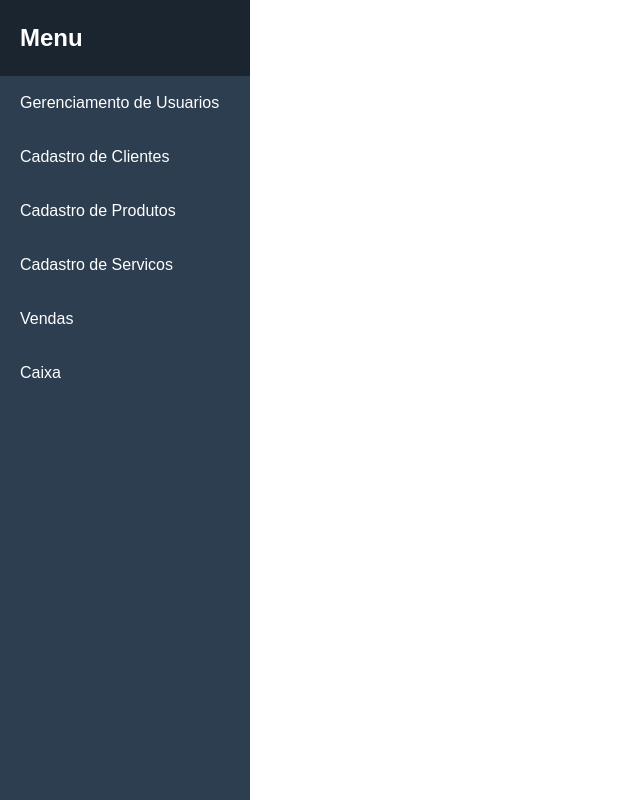
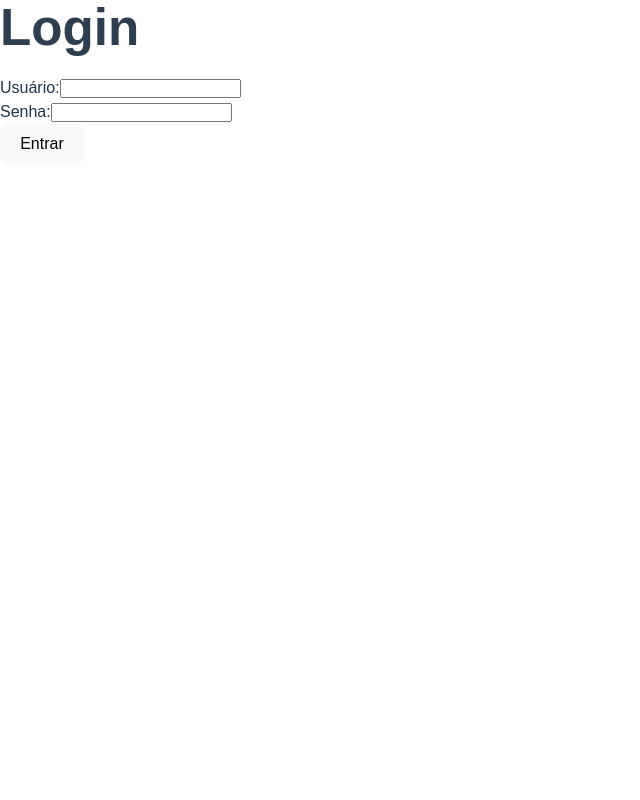
Before and after one commit to CleanoJr/pw3_front, a React (Vite) app in the folder crud/: page / in a window 1280 px wide. Shown: the whole page, without its empty margins (0-640 px from the left). Built offline with nearby package versions, Linux system fonts and the light colour scheme.

Commit message:
Subidno integração Front/back
Subidno integração Front/back do cliente.

```diff
--- a/crud/src/App.jsx
+++ b/crud/src/App.jsx
@@ -3,9 +3,11 @@ import './App.css'
 import Sidebar from './components/Sidebar'
 import Clientes from './pages/Clientes'
 import Produtos from './pages/Produtos'
+import Login from './components/Login'
 
 function App() {
   const [currentPage, setCurrentPage] = useState('home')
+  const [userLogged, setUserLogged] = useState(false)
 
   const renderPage=()=>{
     console.log("rebderuzad"+currentPage)
@@ -19,11 +21,21 @@ function App() {
 
   return (
     <>
+
      <div className='app'>
+      {!userLogged ? (<>
+
+       <Login setUserLogger={setUserLogged}></Login>
+
+      </>) : (<>
+
       <Sidebar setCurrentPage={setCurrentPage}></Sidebar>
         <div className="main-content">
         {renderPage()}
       </div>
+
+
+      </>)}
 
      </div>
 
--- /dev/null
+++ b/crud/src/components/Login.jsx
@@ -0,0 +1,59 @@
+import axios from "axios";
+import React, { useState }  from "react";
+import api from "../api/axiosConfig"; // Importando a configuração do axios
+const Login = ({ setUserLogger }) => {
+
+    const [user,setUser]= useState("");
+    const [password,setPassword]= useState("");
+
+    return(
+        <div className="login-page">
+            <h1>Login</h1>
+            <form onSubmit={(e) => e.preventDefault()}>
+                <div className="form-group">
+                    <label htmlFor="username">Usuário:</label>
+                    <input type="text" id="username" name="username" onChange={(e)=>{
+                        setUser(e.target.value);
+                    }} required />
+                </div>
+                <div className="form-group">
+                    <label htmlFor="password">Senha:</label>
+                    <input type="password" id="password" name="password" required  onChange={(e)=>{
+                        setPassword(e.target.value);
+                    }}/>
+                </div>
+                <button type="submit" onClick={ (e)=>{
+
+                    e.preventDefault();
+                    if(user === "" || password === ""){
+                        alert("Preencha todos os campos!");
+                        return;
+                    }
+
+                    const data = {
+                        user: user,
+                        password: password
+                    }
+
+                    api.post("/login", data).then((rest)=>{
+                        localStorage.setItem("authToken", rest.data.token);
+                        setUserLogger(true);
+                    }).catch((res)=>{
+
+
+                        console.log("dEU RUIM");
+                        alert(res.response.data.msg);
+
+                    });
+
+
+
+
+                } }>Entrar</button>
+            </form>
+        </div>
+    );
+
+}
+
+export default Login;
--- a/crud/src/pages/Clientes.jsx
+++ b/crud/src/pages/Clientes.jsx
@@ -1,17 +1,20 @@
 import React from "react";
 import { useState, useEffect } from "react";
 import axios from 'axios';
+import api from '../api/axiosConfig'; // Importando a configuração do axios
 function Clientes() {
+
 
   /// metodo para carrer on load
   useEffect(()=>{
-    getAllUser()
-  });
+    getAllClients();
+  },[]);
   /// dados do formulário
   const [dadosCliente,setDadosClient] = React.useState({
     name:"",
-    email:"",
-    password:""
+    adress:"",
+    cpf:"",
+    id:""
   });
 
   //resultado da consulta
@@ -28,47 +31,104 @@ function Clientes() {
   //chamando back-and para criar um dado
   const saveData = async (e)  =>{
     e.preventDefault();
-    const resposta = await axios.post('http://localhost:3000/user/add',
+
+    if (dadosCliente.id =="") {
+
+    const resposta = await api.post('/clientes',
       dadosCliente).then((res)=>{
-        if (res.status == 200){
+        console.log(res);
+        if (res.status == 201){
           setDadosClient({
               name:"",
-              email:"",
-              password:""
+              adress:"",
+              cpf:""
           });
 
           alert("Salvo com sucesso");
         }
-      }  ).catch((res)=>{
-       // console.log(res);
+      }
+
+    ).catch((res)=>{
+        console.log(res);
         if (res.response) {
-        alert("Erro " + res.response.data.msg);
+        alert("Erro " + res.response.data.message);
         } else{
           alert("Erro " );
         }
       });
-      getAllUser();
+    } else{
+
+
+       const resposta = await api.put('/cliente/'+dadosCliente.id,
+      dadosCliente).then((res)=>{
+        console.log(res);
+        if (res.status == 200){
+          setDadosClient({
+              name:"",
+              adress:"",
+              cpf:"",
+              id:""
+          });
+          alert("Salvo com sucesso");
+        }
+      }
+
+    ).catch((res)=>{
+        console.log(res);
+        if (res.response) {
+        alert("Erro " + res.response.data.message);
+        } else{
+          alert("Erro " );
+        }
+      });
+
+
+
+
+    }
+      getAllClients();
   }
 
   // chamando backand para trazer todos os usuários
-  const getAllUser = async (e)=>{
-    const consulta = await axios.get("http://localhost:3000/user/all");
-    setResultado(consulta.data);
-    console.log(consulta.data);
+  const getAllClients = async (e)=>{
+    const consulta = await api.get("/clientes");
+    setResultado(consulta.data.clientes);
+  }
+
+  const functionEdit = async (e)=>{
+     const getClient = await api.get("/cliente/"+e).then((res)=>{
+      //console.log(res.data.cliente);
+      setDadosClient({
+        name:res.data.cliente.name,
+        adress:res.data.cliente.adress,
+        cpf:res.data.cliente.cpf,
+        id: res.data.cliente.id
+      });
+
+     }).catch((res)=>{
+        console.log(res);
+
+     });
+
+      alert("chegou aqy"+e);
+
   }
 
   // chamando backend para remover um usuário
   const removeFunct =  async (e)=>{
 
+    if (!window.confirm("Deseja realmente excluir este cliente?")) {
+      return;
+    }
+
     try {
-     const callDelete = axios.delete("http://localhost:3000/user/delete/"+e).then(
+     const callDelete = api.delete("/cliente/"+e).then(
       (res)=>{
         alert("Apagado com sucesso!!");
-        getAllUser()
+        getAllClients()
       }
      )
 
-     alert("ta excluido " + e)
     }catch(e){
       alert(e);
     }
@@ -85,23 +145,24 @@ function Clientes() {
         <br></br>
         <input type="text" name="name" required placeholder="Nome" value={dadosCliente.name} onChange={inputData}></input>
         <br></br>
-        Email:
+        Endereço:
         <br></br>
-        <input type="email" name="email" required placeholder="E-mail" value={dadosCliente.email} onChange={inputData}></input>
+        <input type="text" name="adress" required placeholder="Endereço" value={dadosCliente.adress} onChange={inputData}></input>
         <br></br>
-        Senha
+        CPF
         <br></br>
-        <input type="password" name="password" required placeholder="Senha" value={dadosCliente.password} onChange={inputData}></input>
+        <input type="text" name="cpf" required placeholder="CPF" value={dadosCliente.cpf} onChange={inputData}></input>
         <br></br>
         <button type="submit">Enviar</button>
-        <button type="button" onClick={getAllUser}>Listar</button>
+        <button type="button" onClick={getAllClients}>Listar</button>
         <div className="tabela">
 
           <table style={{ border:1 , borderStyle:"double"}}>
             <thead>
               <tr>
                 <th>Nome</th>
-                <th>Email</th>
+                <th>Endereço</th>
+                <th>CPF</th>
                 <th>Editar</th>
                 <th>Excluir</th>
               </tr>
@@ -110,10 +171,13 @@ function Clientes() {
               {resultado && resultado.map((cliente, index) => (
                     <tr key={index}>
                         <td>{cliente.name}</td>
-                        <td>{cliente.email}</td>
-                        <td>{cliente.password}</td>
+                        <td>{cliente.adress}</td>
+                        <td>{cliente.cpf}</td>
 
-                        <td><button type="button">Editar</button></td>
+                        <td><button type="button"  onClick={(e)=>{
+                          functionEdit(cliente.id)
+
+                        }}>Editar</button></td>
                         <td><button type="button"
                         onClick={(e)=>{
                           removeFunct(cliente.id)
```
